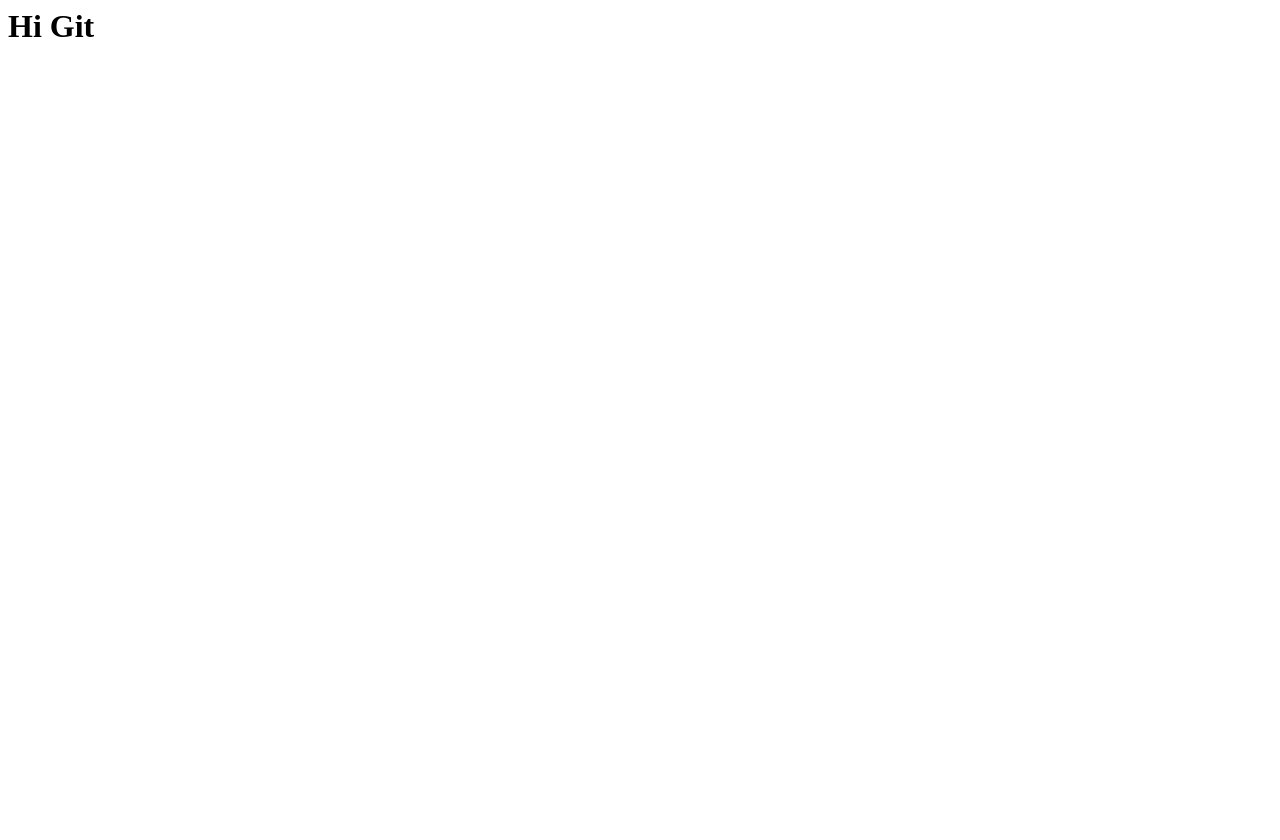
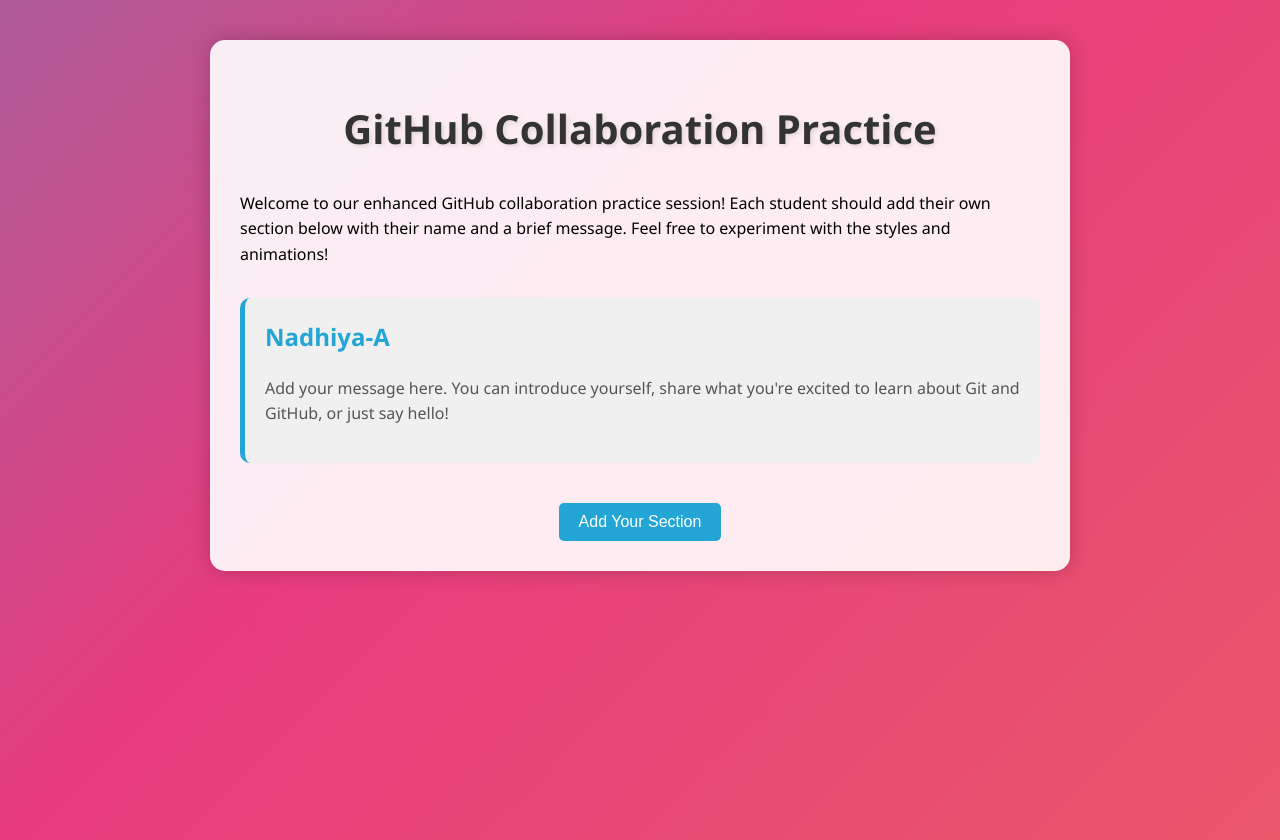
Before and after one commit to Nadhiya-A/github_sesssion, a plain HTML site: page index.html in a window 1280 px wide. Before the commit the page ends 800 px from the top, so only its background shows below. Drawn offline with Linux system fonts and the light colour scheme.

Commit message:
added my name

```diff
--- a/index.html
+++ b/index.html
@@ -1,5 +1,117 @@
-<html>
+<!DOCTYPE html>
+<html lang="en">
+<head>
+    <meta charset="UTF-8">
+    <meta name="viewport" content="width=device-width, initial-scale=1.0">
+    <title>GitHub Collaboration Practice</title>
+</head>
 <body>
-<h1>Hi Git</h1>
+    <div class="container fade-in">
+        <h1>GitHub Collaboration Practice</h1>
+        <p>Welcome to our enhanced GitHub collaboration practice session! Each student should add their own section below with their name and a brief message. Feel free to experiment with the styles and animations!</p>
+
+        <div class="student-section">
+            <h2>Nadhiya-A</h2>
+            <p>Add your message here. You can introduce yourself, share what you're excited to learn about Git and GitHub, or just say hello!</p>
+        </div>
+
+        <!-- More student sections will be added here -->
+
+        <div class="add-section">
+            <button class="add-button">Add Your Section</button>
+        </div>
+    </div>
+
+    <script>
+        document.querySelector('.add-button').addEventListener('click', function() {
+            const newSection = document.createElement('div');
+            newSection.className = 'student-section fade-in';
+            newSection.innerHTML = `
+                <h2>New Student</h2>
+                <p>Replace this text with your own message!</p>
+            `;
+            document.querySelector('.container').insertBefore(newSection, this.parentNode);
+        });
+    </script>
+     <style>
+        @keyframes gradientBG {
+            0% {background-position: 0% 50%;}
+            50% {background-position: 100% 50%;}
+            100% {background-position: 0% 50%;}
+        }
+
+        body {
+            font-family: 'Segoe UI', Tahoma, Geneva, Verdana, sans-serif;
+            line-height: 1.6;
+            margin: 0;
+            padding: 20px;
+            background: linear-gradient(-45deg, #ee7752, #e73c7e, #23a6d5, #23d5ab);
+            background-size: 400% 400%;
+            animation: gradientBG 15s ease infinite;
+            min-height: 100vh;
+        }
+        .container {
+            max-width: 800px;
+            margin: 20px auto;
+            background: rgba(255, 255, 255, 0.9);
+            padding: 30px;
+            border-radius: 15px;
+            box-shadow: 0 0 20px rgba(0,0,0,0.2);
+            transition: transform 0.3s ease;
+        }
+        .container:hover {
+            transform: scale(1.02);
+        }
+        h1 {
+            color: #333;
+            text-align: center;
+            margin-bottom: 30px;
+            font-size: 2.5em;
+            text-shadow: 2px 2px 4px rgba(0,0,0,0.1);
+        }
+        .student-section {
+            margin-top: 30px;
+            padding: 20px;
+            background-color: #f0f0f0;
+            border-radius: 10px;
+            transition: all 0.3s ease;
+            border-left: 5px solid #23a6d5;
+        }
+        .student-section:hover {
+            box-shadow: 0 5px 15px rgba(0,0,0,0.1);
+            transform: translateY(-5px);
+        }
+        .student-section h2 {
+            color: #23a6d5;
+            margin-top: 0;
+        }
+        .student-section p {
+            color: #555;
+        }
+        .add-section {
+            text-align: center;
+            margin-top: 40px;
+        }
+        .add-button {
+            padding: 10px 20px;
+            font-size: 1em;
+            background-color: #23a6d5;
+            color: white;
+            border: none;
+            border-radius: 5px;
+            cursor: pointer;
+            transition: background-color 0.3s ease;
+        }
+        .add-button:hover {
+            background-color: #1b8ab2;
+        }
+        @keyframes fadeIn {
+            from { opacity: 0; }
+            to { opacity: 1; }
+        }
+        .fade-in {
+            animation: fadeIn 1s ease-out;
+        }
+    </style>
 </body>
 </html>
```
